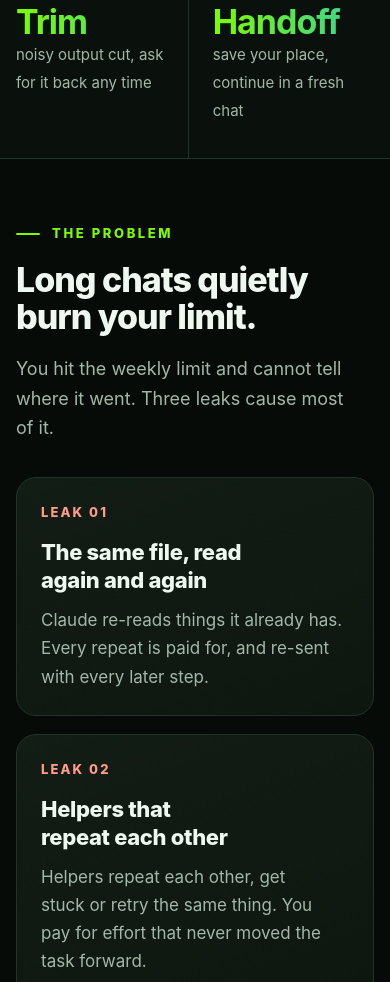
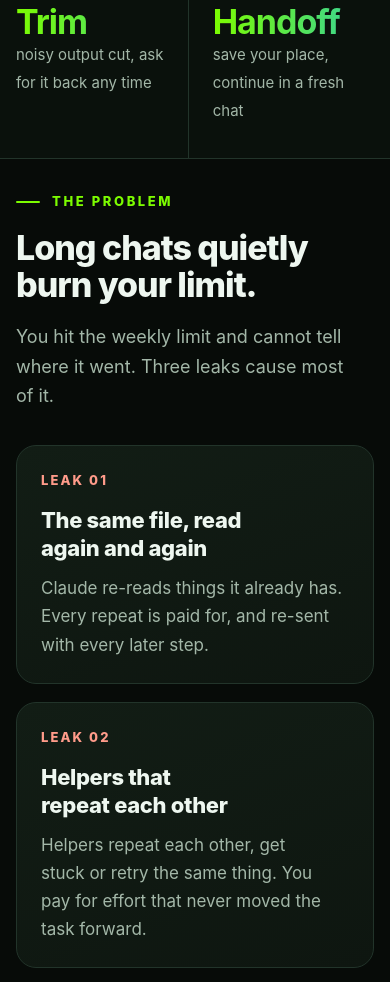
Before and after one commit to rishavm713-create/token-zombie, a website: page docs/index.html in a window 390 px wide. Shown: the part 1285-2267 px from the top of the page. Drawn offline with Linux system fonts and the light colour scheme.

Commit message:
Site: halve section spacing
Co-Authored-By: Claude Sonnet 5.5 <noreply@anthropic.com>

```diff
--- a/docs/index.html
+++ b/docs/index.html
@@ -47,7 +47,7 @@ h3{font-size:22px;letter-spacing:-.015em;line-height:1.25}
 .green{color:var(--green)}
 
 /* layout */
-section{padding:104px 0;position:relative}
+section{padding:52px 0;position:relative}
 .head{max-width:700px;margin-bottom:52px}.head .lead{margin-top:18px}
 .grid{display:grid;gap:18px}
 .g2{grid-template-columns:repeat(2,1fr)}.g3{grid-template-columns:repeat(3,1fr)}.g4{grid-template-columns:repeat(4,1fr)}
@@ -164,7 +164,7 @@ html.js .rv.in{opacity:1;transform:none}
 @media(max-width:640px){
 body{font-size:17px}
 .wrap{width:calc(100% - 32px)}
-section{padding:64px 0}.hero{padding:44px 0 56px}.head{margin-bottom:34px}
+section{padding:32px 0}.hero{padding:44px 0 56px}.head{margin-bottom:34px}
 .links a:not(.gh){display:none}
 .g2,.g3,.g4{grid-template-columns:1fr}
 .card{padding:24px}
```
